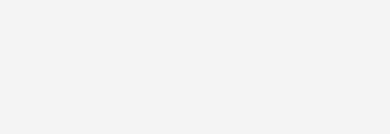
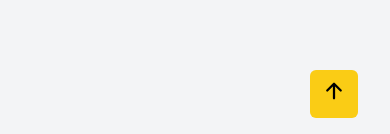
Before and after one commit to vintech05/landing-page-ukm, a React (Vite) app: page / in a window 390 px wide. Shown: the part 710-844 px from the top of the page. Built offline with nearby package versions, Linux system fonts and the light colour scheme.

Commit message:
fixed arrow button position for mobile view

```diff
--- a/src/components/Footer/footer.jsx
+++ b/src/components/Footer/footer.jsx
@@ -107,7 +107,7 @@ const footer = () => {
 
         <p className="text-xs md:text-sm text-[#B5B6B8]">© Copyright 2024, All Rights Reserved by Burgerloyal</p>
     </div>
-    <div className='bg-yellow-400 py-2 px-3 text-2xl rounded-md shrink-0 absolute bottom-4 right-8 scroll-smooth'>
+    <div className='bg-yellow-400 py-2 px-3 text-2xl rounded-md shrink-0 fixed md:absolute bottom-4 right-8 scroll-smooth'>
         <a href="#"><ion-icon name="arrow-up-outline"></ion-icon></a>
     </div>
 </section>
```
